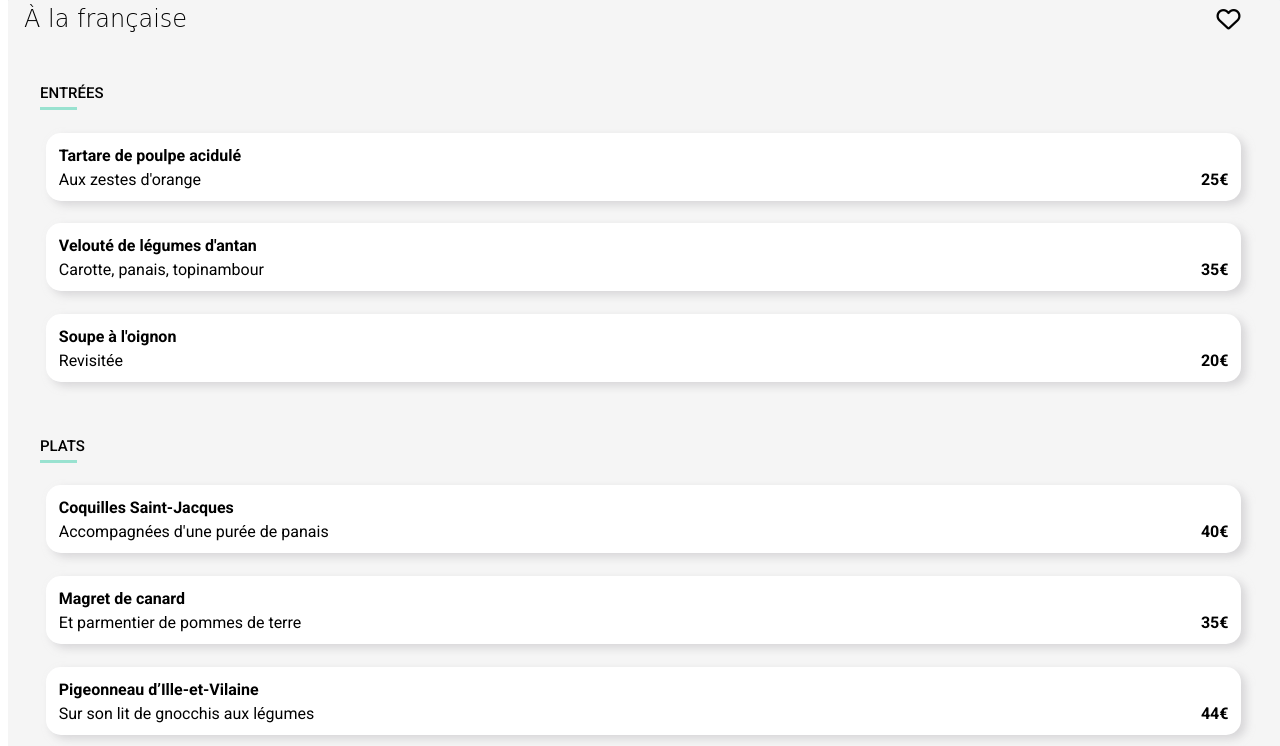
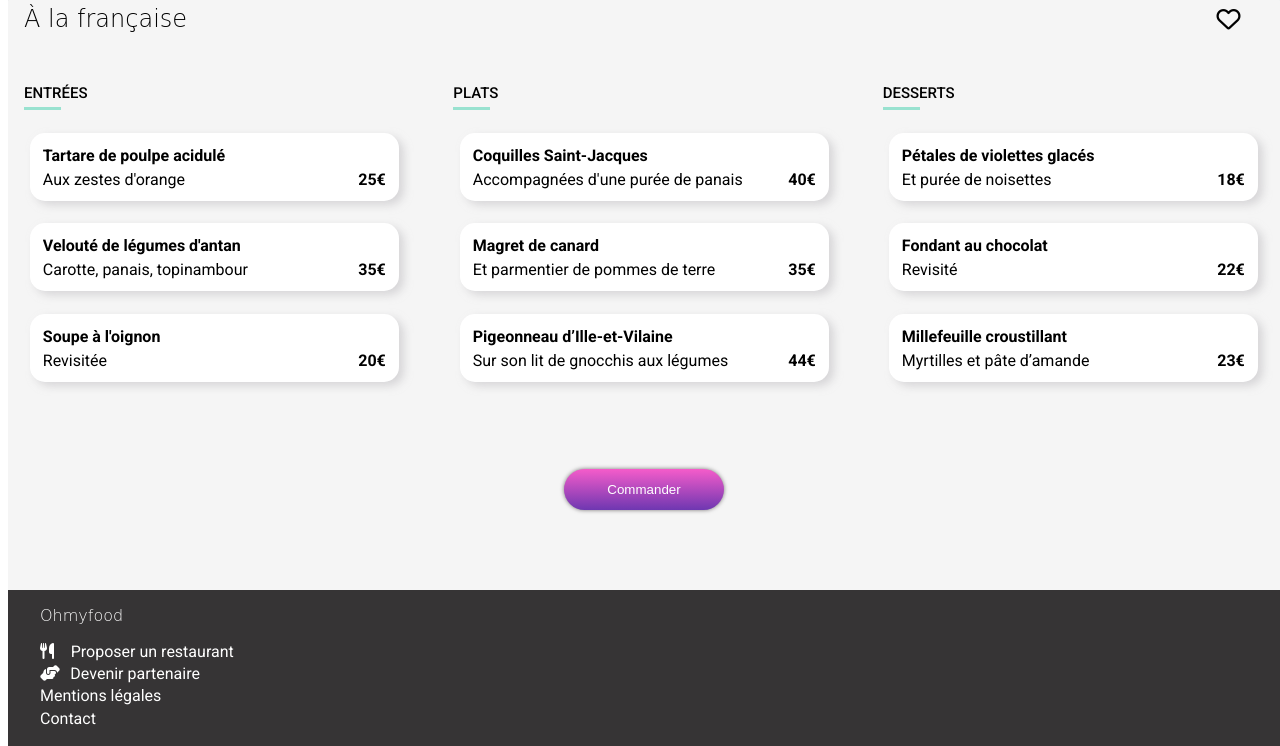
Before and after one commit to Oliive33/OlivierVillevieille_3_15022021, a website: page la_francaise.html in a window 1280 px wide. Shown: the part 579-1325 px from the top of the page. Drawn offline with Linux system fonts and the light colour scheme; a web font is replaced by a local one.

Commit message:
ajout du responsive

```diff
--- a/sass/layout/_index.scss
+++ b/sass/layout/_index.scss
@@ -271,3 +271,20 @@ img{
     @include heart-hover-before;
 
 }
+
+@media all and (min-width: 980px){
+    .restaurants{
+    grid-template-columns: 1fr 1fr;
+
+    }
+
+    .fonction{
+        grid-template-columns: 1fr 1fr 1fr;
+    }
+
+    .bouton_explore{
+
+        margin-bottom: 1rem;
+    }
+
+}
--- a/sass/layout/_menuspages.scss
+++ b/sass/layout/_menuspages.scss
@@ -58,6 +58,10 @@ img{
 .coeur:hover::before{
     @include heart-hover-before;
 }
+.container_menu{
+    display: grid;
+}
+
 .menus{
 
     padding: 0 1rem;
@@ -65,7 +69,6 @@ img{
     transition: color 0.4s ease;
     max-width: 100%;
     overflow: hidden;
-
 
     .menus:hover{
         background: #f1e0ff;
@@ -84,6 +87,7 @@ img{
     left: 1rem;
   }
 }
+
 .repas{
     display: flex;
     background: white;
@@ -97,19 +101,7 @@ img{
     overflow: hidden;
     max-width: 100%;
 }
-.repas{
-    display: flex;
-    background: white;
-    border-radius: 15px;
-    padding: 0.8rem;
-    margin: 1.4rem;
-    box-shadow: 5px 4px 8px $color-shadow;
-    animation: repas_apparition 1.5s;
-    animation-timing-function: cubic-bezier(0.29,0.91,1,1);
-    animation-fill-mode: both;
-    overflow: hidden;
-    max-width: 100%;
-}
+
 //***delay par groupes***//
 
 .delay_group1{
@@ -186,7 +178,6 @@ img{
     justify-content: center;
     transition-duration: 0.6s;
 }
-
  .repas:hover  .confirmation {
     margin-right: -1rem;
   }
@@ -202,15 +193,12 @@ img{
     transform: rotate(-180deg);
     transition-duration: 0.6s;
 }
-
 .repas:hover .icon {
     transform: rotate(1turn);
 }
   .fa-check{
     color: $color-tertiary;
 }
-
-
 
 .btn{
     display: flex;
@@ -238,3 +226,16 @@ img{
     opacity: 0.9;
     transform: scale(1);
 }
+
+@media all and (min-width: 1210px){
+    .container_menu{
+        grid-template-columns: 1fr 1fr 1fr;
+        column-gap: 1rem;
+    }
+    .menus{
+        padding: 0;
+    }
+    .btn{
+        margin-top: 2rem;
+    }
+}
```
Also changed, not shown: sass/main.css, 1 other file.
